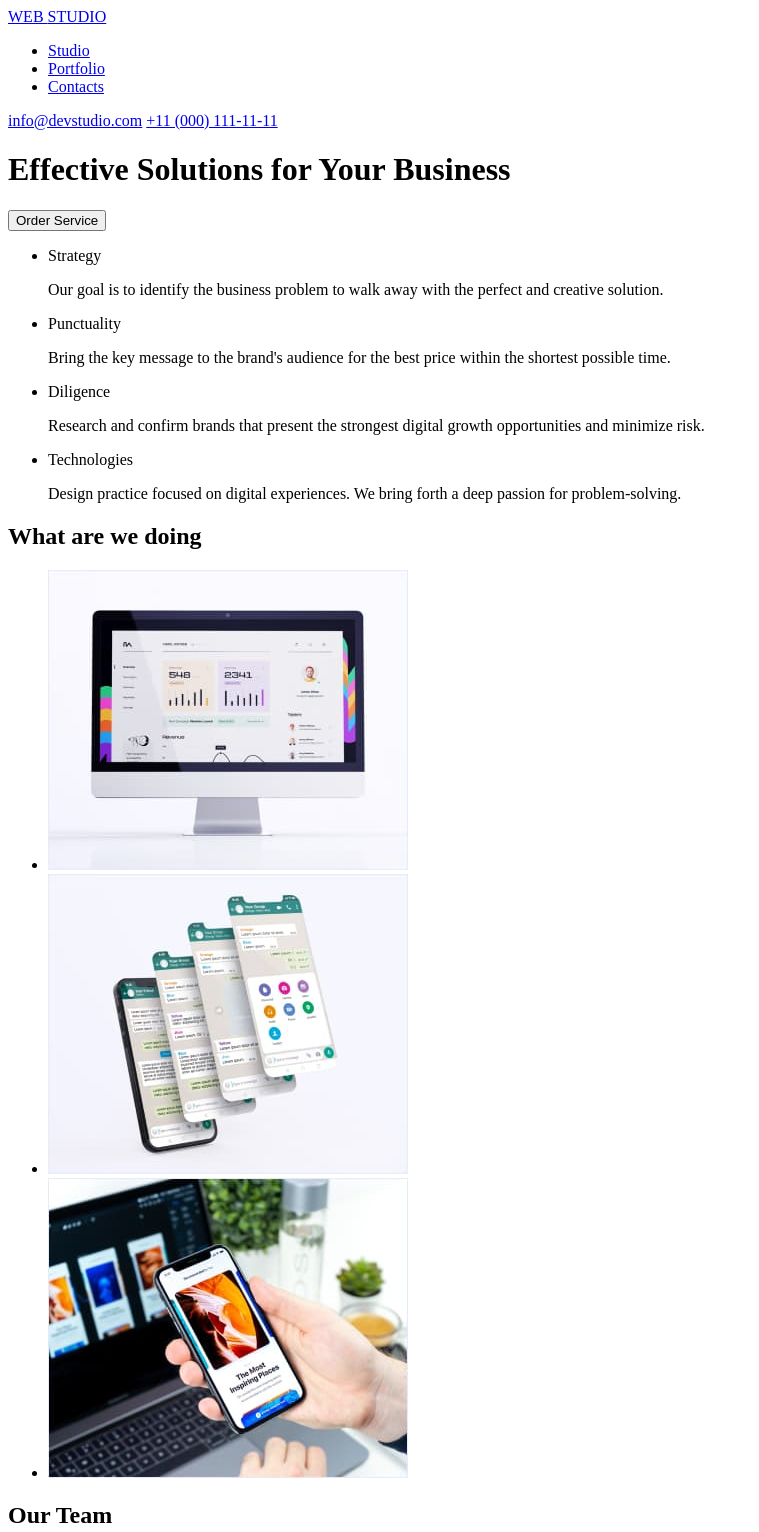
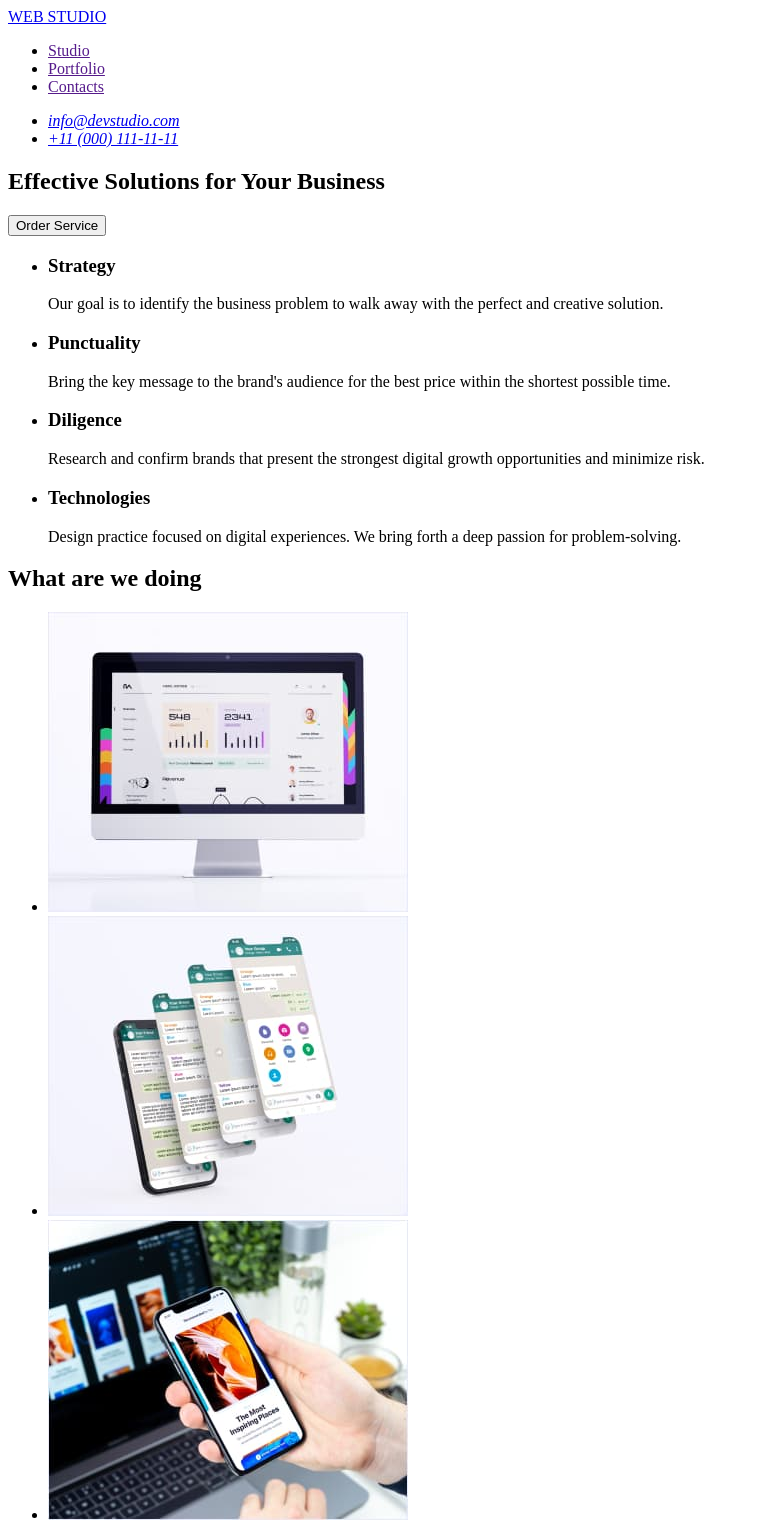
Before and after one commit to andrey0629/goit-markup-hw-01, a plain HTML site: page index.html in a window 1280 px wide. Shown: the top 1532 px of the page, without its empty margins (0-759 px from the left). Drawn offline with Linux system fonts and the light colour scheme.

Commit message:
homework-01-2

```diff
--- a/index.html
+++ b/index.html
@@ -9,78 +9,81 @@
 
 <body>
     <header>
-        <!-- Logo -->
-        <a href="#"> WEB <span> STUDIO </span></a>
+        <nav>
+            <!-- Logo -->
+            <a href="./index.html"> WEB STUDIO </a>
 
-        <!-- Навигация -->
-        <nav>
+            <!-- Навигация -->
             <ul>
-                <li><a href="#">Studio</a></li>
-                <li><a href="#">Portfolio</a></li>
-                <li><a href="#">Contacts</a></li>
+                <li><a href="">Studio</a></li>
+                <li><a href="">Portfolio</a></li>
+                <li><a href="">Contacts</a></li>
             </ul>
         </nav>
 
         <!-- Контакты -->
-        <a href="mailto:info@devstudio.com">info@devstudio.com</a>
-        <a href="tel:+110001111111">+11 (000) 111-11-11</a>
-
-        <!-- Заголовок -->
-        <h1>Effective Solutions for Your Business</h1>
-
-        <button type="button">Order Service</button>
+        <address>
+            <ul>
+                <li><a href="mailto:info@devstudio.com">info@devstudio.com</a></li>
+                <li><a href="tel:+110001111111">+11 (000) 111-11-11</a></li>
+            </ul>
+        </address>
     </header>
 
     <main>
+
+        <!-- Заголовок -->
+        <section class="1">
+            <h1>Effective Solutions for Your Business</h1>
+            <button type="button">Order Service</button>
+        </section>
+
         <!-- Описание -->
-        <section>
+        <section class="2">
             <h2 hidden>Features</h2>
             <ul>
-                <li>Strategy
+                <li><h3>Strategy</h3>
                     <p>Our goal is to identify the business problem to walk away with the perfect and creative solution. </p></li>
-                <li>Punctuality
+                <li><h3>Punctuality</h3>
                     <p>Bring the key message to the brand's audience for the best price within the shortest possible time.</p></li>
-                <li>Diligence
+                <li><h3>Diligence</h3>
                     <p>Research and confirm brands that present the strongest digital growth opportunities and minimize risk.</p></li>
-                <li>Technologies
+                <li><h3>Technologies</h3>
                     <p>Design practice focused on digital experiences. We bring forth a deep passion for problem-solving.</p></li>
             </ul>
         </section>
 
         <!-- Чем мы занимаемся -->
-        <section>
+        <section class="3">
             <h2>What are we doing</h2>
             <ul>
-                <li>
-                    <a href="#"><img src="images/rectangle1.jpg" alt="Laptop" width="360" height="300"></a></li>
-                <li>
-                    <a href="#"><img src="images/rectangle2.jpg" alt="Whatsapp" width="360" height="300"></a></li>
-                <li>
-                    <a href="#"><img src="images/rectangle3.jpg" alt="Device"></a></li>
+                <li><img src="./images/rectangle1.jpg" alt="Laptop" width="360" height="300"></li>
+                <li><img src="./images/rectangle2.jpg" alt="Whatsapp" width="360" height="300"></li>
+                <li><img src="./images/rectangle3.jpg" alt="Device" width="360" height="300"></li>
             </ul>
         </section>
 
         <!-- Наша команда -->
-        <section>
+        <section class="4">
             <h2>Our Team</h2>
             <ul>
                 <li>
-                    <a href="#"><img src="images/team01.jpg" alt="member_of_the_team_01" width="264" height="260"></a>
+                    <img src="./images/team01.jpg" alt="member_of_the_team_01" width="264" height="260">
                     <h3>Mark Guerrero</h3>
                     <p>Product Designer</p>
                 </li>
                 <li>
-                    <a href="#"><img src="images/team02.jpg" alt="member_of_the_team_02" width="264" height="260"></a>
+                    <img src="./images/team02.jpg" alt="member_of_the_team_02" width="264" height="260">
                     <h3>Tom Ford</h3>
                     <p>Frontend Developer</p>
                 </li>
                 <li>
-                    <a href="#"><img src="images/team03.jpg" alt="member_of_the_team_03" width="264" height="260"></a>
+                    <img src="./images/team03.jpg" alt="member_of_the_team_03" width="264" height="260">
                     <h3>Camila Garcia</h3>
                     <p>Marketing</p>
                 </li>
                 <li>
-                    <a href="#"><img src="images/team04.jpg" alt="member_of_the_team_04" width="264" height="260"></a>
+                    <img src="./images/team04.jpg" alt="member_of_the_team_04" width="264" height="260">
                     <h3>Daniel Wilson</h3>
                     <p>UI Designer</p>
                 </li>
@@ -90,7 +93,7 @@
 
     <footer>
         <!-- Logo -->
-        <a href="#"> WEB <span> STUDIO </span></a>
+        <a href="./index.html"> WEB STUDIO </a>
         <p>Increase the flow of customers and sales for your business with digital marketing & growth solutions.</p>
     </footer>
 </body>
```
